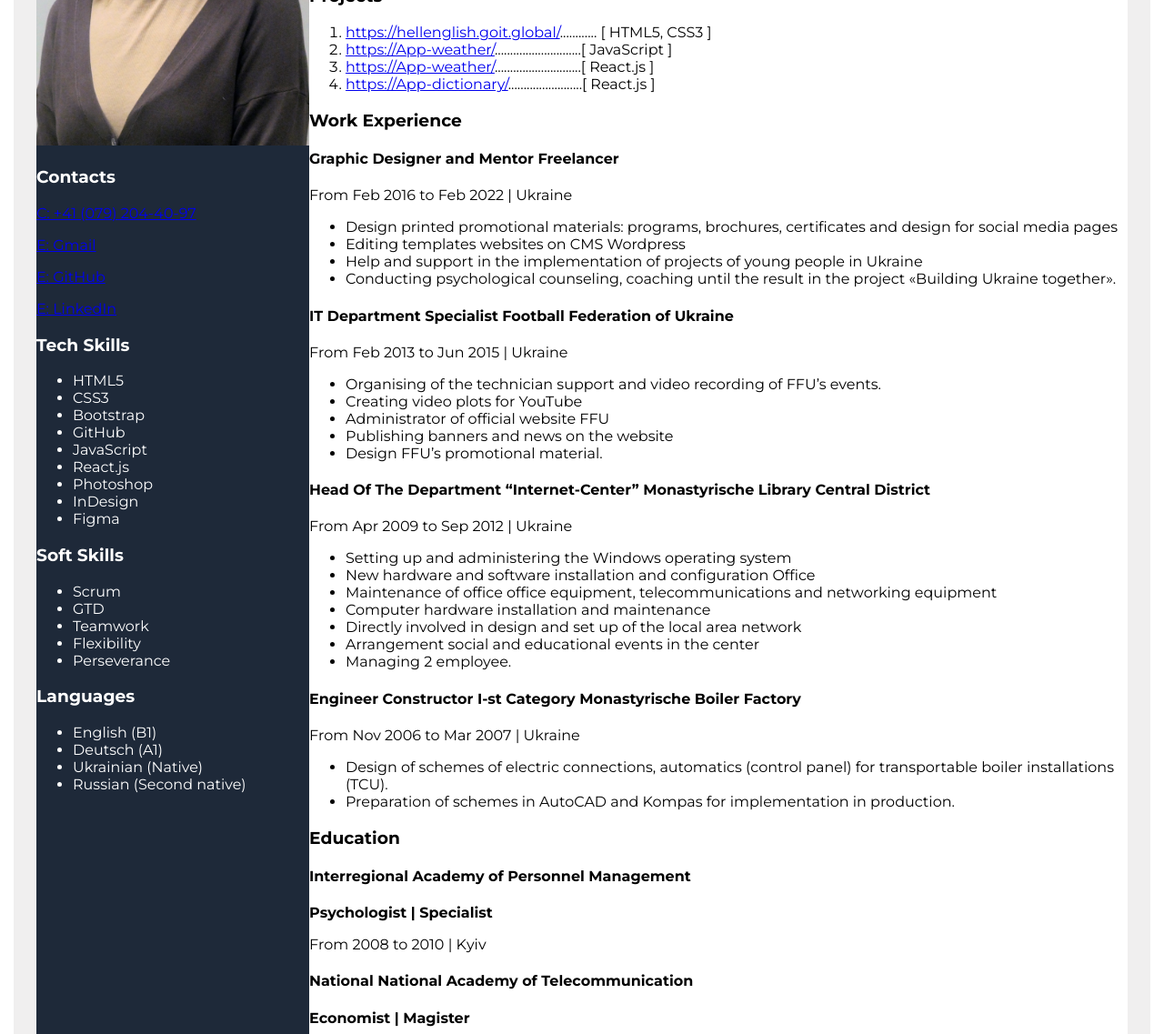
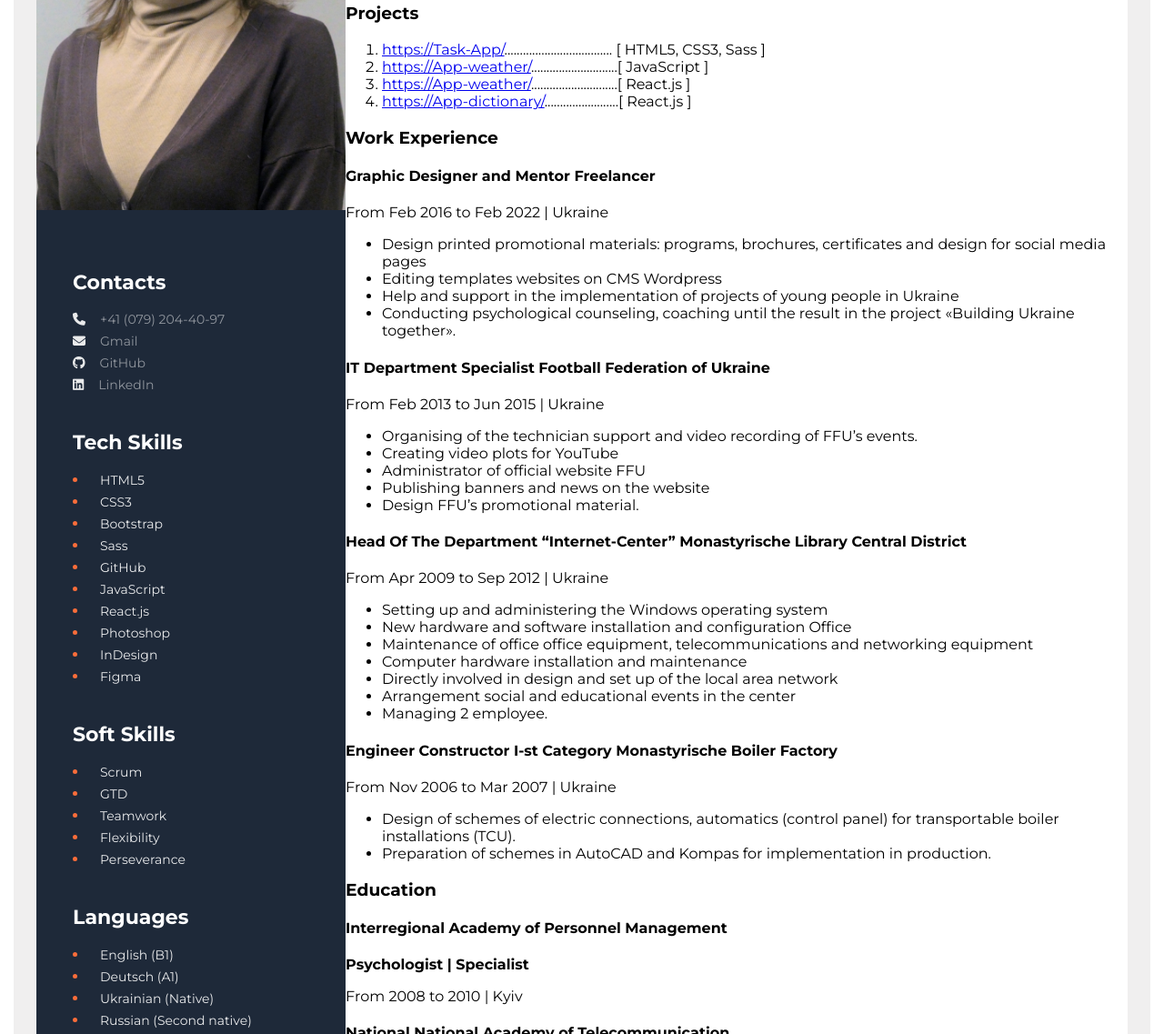
Before and after one commit to Viksia/resume-project, a plain HTML site: page index.html in a window 1280 px wide. Shown: the part 347-1484 px from the top of the page at 91% size. Drawn offline with Linux system fonts and the light colour scheme.

Commit message:
Added styles to sidebar

```diff
--- a/index.html
+++ b/index.html
@@ -44,8 +44,9 @@
             <div class="project">
                 <h3>Projects</h3>
                 <ol>
-                    <li><a href="https://hellenglish.goit.global/">https://hellenglish.goit.global/</a>............
-                        [ HTML5, CSS3 ] </li>
+                    <li><a
+                            href="https://fanciful-meringue-11308a.netlify.app/">https://Task-App/</a>...................................
+                        [ HTML5, CSS3, Sass ] </li>
                     <li><a
                             href="https://myappforecastproject.netlify.app/">https://App-weather/</a>............................[
                         JavaScript ]
@@ -159,57 +160,60 @@
         </div>
         <!-- Sidebar -->
         <aside class="sidebar">
-            <img src="/images/photo.png" alt="my photo" width="300" class="my_photo">
+            <img src="/images/photo.jpg" alt="my photo" class="my_photo">
             <!-- Contacts -->
-            <div>
-                <h3>Contacts</h3>
+            <div class="contacts">
+                <h3 class="sidebar-title">Contacts</h3>
                 <div>
-                    <p><a href="tel:+41 (079) 204-40-97">C: +41 (079) 204-40-97</a></p>
-                    <p><a href="mailto:chornyiav@gmail.com">E: Gmail</a></p>
-                    <p><a href="mailto:chornyiav@gmail.com">E: GitHub</a></p>
-                    <p><a href="mailto:chornyiav@gmail.com">E: LinkedIn</a></p>
+                    <div><i class="fa-solid fa-phone"></i><a href="tel:+41 (079) 204-40-97">+41 (079)
+                            204-40-97</a>
+                    </div>
+                    <div><i class="fa-solid fa-envelope"></i><a href="mailto:boiko.viktorika@gmail.com">Gmail</a></div>
+                    <div><i class="fa-brands fa-github"></i><a href="https://github.com/Viksia/">GitHub</a></div>
+                    <div><i class="fa-brands fa-linkedin"></i><a href="#">LinkedIn</a></div>
                 </div>
 
             </div>
             <!-- Tech skills -->
-            <div>
-                <h3>Tech Skills</h3>
-                <ul>
-                    <li>HTML5</li>
-                    <li>CSS3</li>
-                    <li>Bootstrap</li>
-                    <li>GitHub</li>
-                    <li>JavaScript</li>
-                    <li>React.js</li>
-                    <li>Photoshop</li>
-                    <li>InDesign</li>
-                    <li>Figma</li>
+            <div class="tech-skills">
+                <h3 class="sidebar-title">Tech Skills</h3>
+                <ul class="sidebar-list">
+                    <li class="sidebar-item"><span class="sidebar-list-text">HTML5</span></li>
+                    <li class="sidebar-item"><span class="sidebar-list-text">CSS3</span></li>
+                    <li class="sidebar-item"><span class="sidebar-list-text">Bootstrap</span></li>
+                    <li class="sidebar-item"><span class="sidebar-list-text">Sass</span></li>
+                    <li class="sidebar-item"><span class="sidebar-list-text">GitHub</span></li>
+                    <li class="sidebar-item"><span class="sidebar-list-text">JavaScript</span></li>
+                    <li class="sidebar-item"><span class="sidebar-list-text">React.js</span></li>
+                    <li class="sidebar-item"><span class="sidebar-list-text">Photoshop</span></li>
+                    <li class="sidebar-item"><span class="sidebar-list-text">InDesign</span></li>
+                    <li class="sidebar-item"><span class="sidebar-list-text">Figma</span></li>
                 </ul>
             </div>
             <!-- Soft Skills -->
-            <div>
-                <h3>Soft Skills</h3>
-                <ul>
-                    <li>Scrum</li>
-                    <li>GTD</li>
-                    <li>Teamwork</li>
-                    <li>Flexibility </li>
-                    <li>Perseverance</li>
+            <div class="soft-skills">
+                <h3 class="sidebar-title">Soft Skills</h3>
+                <ul class="sidebar-list">
+                    <li class="sidebar-item"><span class="sidebar-list-text">Scrum</span></li>
+                    <li class="sidebar-item"><span class="sidebar-list-text">GTD</span></li>
+                    <li class="sidebar-item"><span class="sidebar-list-text">Teamwork</span></li>
+                    <li class="sidebar-item"><span class="sidebar-list-text">Flexibility</span></li>
+                    <li class="sidebar-item"><span class="sidebar-list-text">Perseverance</span></li>
                 </ul>
             </div>
             <!-- Languages -->
-            <div>
-                <h3>Languages</h3>
-                <ul>
-                    <li>English (B1)</li>
-                    <li>Deutsch (A1)</li>
-                    <li>Ukrainian (Native)</li>
-                    <li>Russian (Second native)</li>
+            <div class="languages">
+                <h3 class="sidebar-title">Languages</h3>
+                <ul class="sidebar-list">
+                    <li class="sidebar-item"><span class="sidebar-list-text">English (B1)</span></li>
+                    <li class="sidebar-item"><span class="sidebar-list-text">Deutsch (A1)</span></li>
+                    <li class="sidebar-item"><span class="sidebar-list-text">Ukrainian (Native)</span></li>
+                    <li class="sidebar-item"><span class="sidebar-list-text">Russian (Second native)</span></li>
                 </ul>
             </div>
         </aside>
     </div>
-
+    <script src="https://kit.fontawesome.com/7a9aaf3bdb.js" crossorigin="anonymous"></script>
 </body>
 
 </html>
--- a/styles/styles.css
+++ b/styles/styles.css
@@ -35,9 +35,64 @@ h3 {
 
 .sidebar {
   background-color: #1e2939;
-  color: #ffffff;
+  padding-top: 40px;
+  width: 340px;
 }
 
 .my_photo {
-  margin-top: 30px;
+  width: 340px;
+  margin-bottom: 40px;
 }
+
+.contacts,
+.tech-skills,
+.soft-skills,
+.languages {
+  margin-left: 40px;
+  margin-bottom: 38px;
+}
+
+.sidebar-title {
+  color: #ffffff;
+  font-size: 22px;
+  font-style: normal;
+  font-weight: bold;
+  line-height: 27px;
+  margin-bottom: 15px;
+}
+
+.contacts {
+  line-height: 24px;
+  font-size: 14px;
+}
+
+.contacts i {
+  margin-right: 16px;
+  color: #fff;
+  opacity: 0.9;
+}
+
+.contacts a {
+  text-decoration: none;
+  font-style: normal;
+  font-weight: normal;
+  color: #fff;
+  opacity: 0.5;
+}
+
+.sidebar-list {
+  padding: 0;
+  margin-left: 17px;
+}
+
+.sidebar-item {
+  color: #fb6d3a;
+}
+
+.sidebar-list-text {
+  margin-left: 13px;
+  color: #fff;
+  opacity: 0.9;
+  line-height: 24px;
+  font-size: 14px;
+}
```
Also changed, not shown: images/photo.jpg (added), images/photo.png (deleted).
